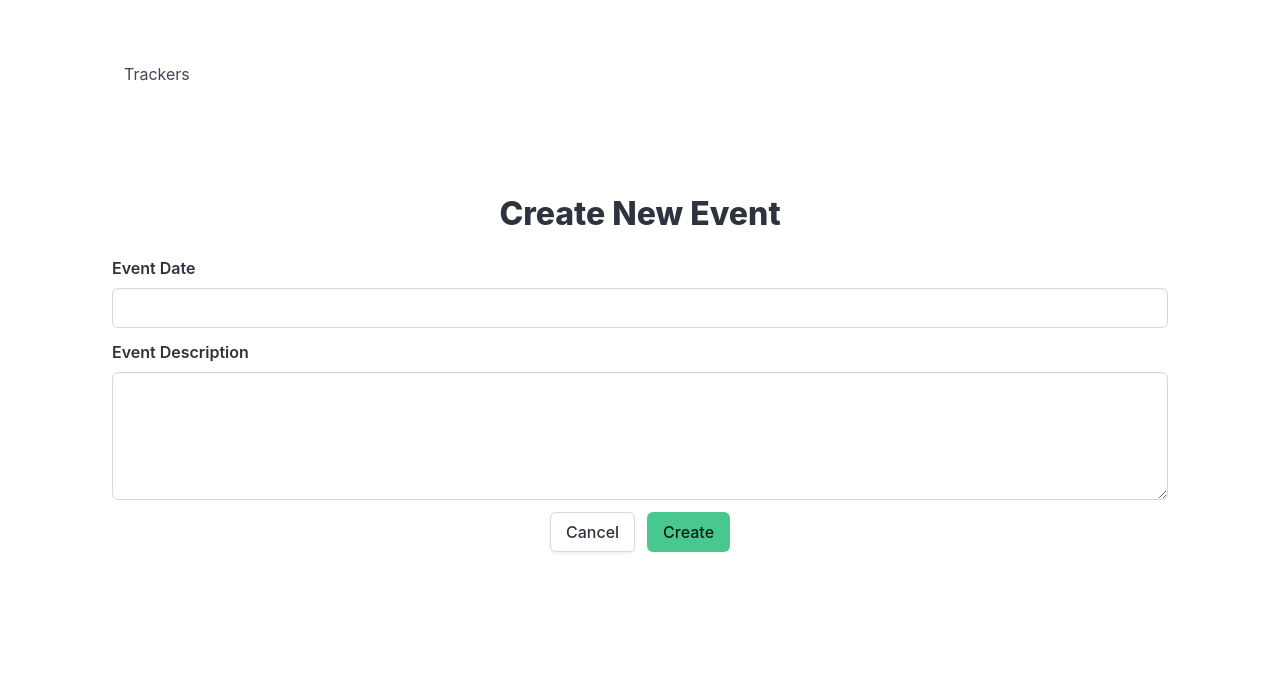
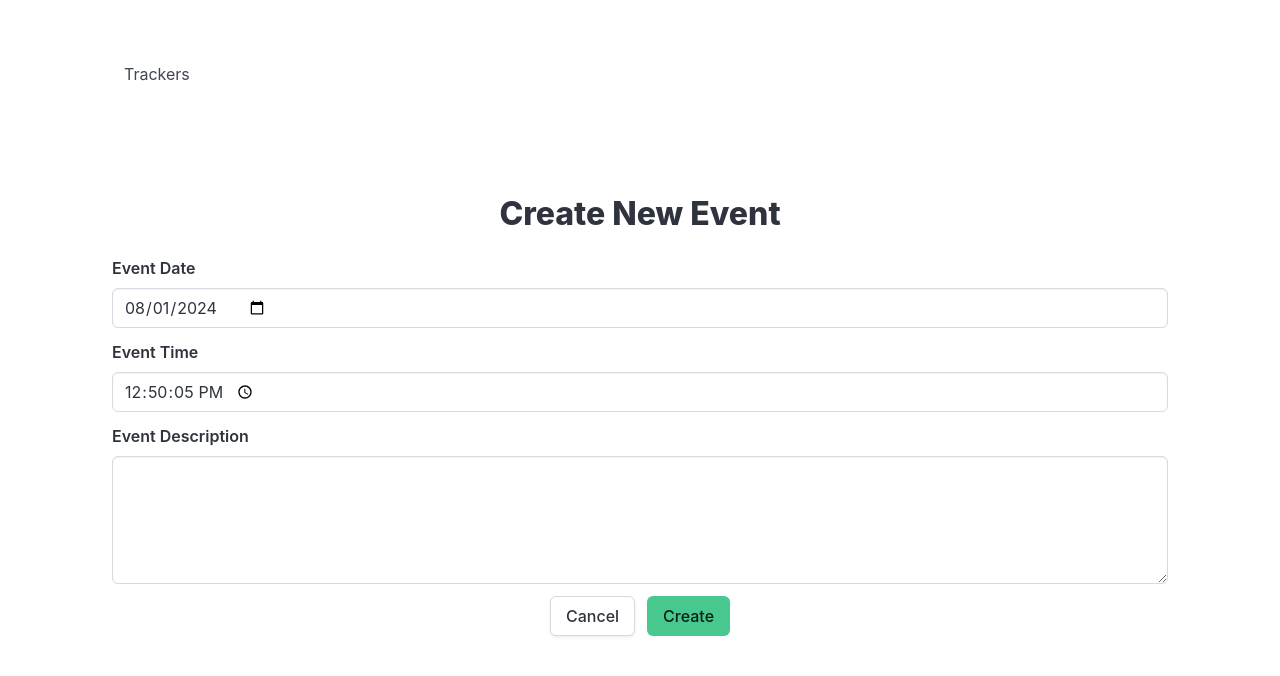
Before and after one commit to anthonyisensee/event-tracker, a React (Create React App) app: page /event/create/1 in a window 1280 px wide. Shown: the top 676 px of the page. Built offline with nearby package versions, Linux system fonts and the light colour scheme.

Commit message:
feat: separate event date and time properties
style: add browser date and time pickers with icons that support dark mode

```diff
--- a/public/index.html
+++ b/public/index.html
@@ -8,6 +8,7 @@
         <meta name="description" content="Web site created using create-react-app">
         <link rel="apple-touch-icon" href="%PUBLIC_URL%/logo192.png">
         <link rel="stylesheet" href="https://cdn.jsdelivr.net/npm/bulma@1.0.2/css/bulma.min.css">
+        <link rel="stylesheet" href="/stylesheet.css">
         <!--
             manifest.json provides metadata used when your web app is installed on a
             user's mobile device or desktop. See https://developers.google.com/web/fundamentals/web-app-manifest/
--- /dev/null
+++ b/public/stylesheet.css
@@ -0,0 +1,7 @@
+@media (prefers-color-scheme: dark) {
+
+    input {
+        color-scheme: dark;
+    }
+
+}
--- a/src/Shared/Bulma/Input.js
+++ b/src/Shared/Bulma/Input.js
@@ -1,4 +1,4 @@
-const Input = ({ label, type, defaultValue, onChange }) => {
+const Input = ({ label, type, defaultValue, onChange, required, step }) => {
 
     if (!label) {
         throw new Error("A required label was not provided to an Input component.")
@@ -8,7 +8,14 @@ const Input = ({ label, type, defaultValue, onChange }) => {
         <div className="field">
             <label className="label">{label}</label>
             <div className="control">
-                <input className="input" type={type ? type : "text"} defaultValue={defaultValue} onChange={onChange} />
+                <input
+                    className="input"
+                    type={type ? type : "text"}
+                    step={step ? step : ""}
+                    defaultValue={defaultValue}
+                    onChange={onChange}
+                    required={ required ? "required" : "" }
+                />
             </div>
         </div>
     )
--- a/src/Views/Event/CreateEvent.js
+++ b/src/Views/Event/CreateEvent.js
@@ -11,7 +11,7 @@ const CreateEvent = () => {
 
     const navigate = useNavigate()
 
-    const [event, setEvent] = useState({ trackerId })
+    const [event, setEvent] = useState({ trackerId, date: currentInputDate(), time: currentInputTime() })
 
     const handleSubmit = (submitEvent) => {
 
@@ -24,14 +24,51 @@ const CreateEvent = () => {
 
     }
 
+    function currentInputDate() {
+
+        const date = new Date()
+        const yyyy = String(date.getFullYear())
+        const mm = String(date.getMonth() + 1).padStart(2, "0")
+        const dd = String(date.getDay()).padStart(2, "0")
+        return `${yyyy}-${mm}-${dd}`
+
+    }
+
+    function currentInputTime() {
+
+        const date = new Date()
+        const hh = String(date.getHours()).padStart(2, "0")
+        const mm = String(date.getMinutes()).padStart(2, "0")
+        const ss = String(date.getSeconds()).padStart(2, "0")
+        return `${hh}:${mm}:${ss}`
+
+    }
+
     return (
         <div>
             <div className="content has-text-centered">
                 <h1>Create New Event</h1>
             </div>
             <form onSubmit={handleSubmit}>
-                <Input label="Event Date" onChange={ (e) => setEvent({ ...event, date: e.target.value }) }/>
-                <TextArea label="Event Description" onChange={ (e) => setEvent({ ...event, description: e.target.value }) }/>
+                <Input
+                    label="Event Date"
+                    type="date"
+                    defaultValue={event.date}
+                    onChange={ e => setEvent({ ...event, date: e.target.value }) }
+                    required={"required"}
+                />
+                <Input
+                    label="Event Time"
+                    type="time"
+                    step="1"
+                    defaultValue={event.time}
+                    onChange={ e => setEvent({ ...event, time: e.target.value }) }
+                    required={"required"}
+                />
+                <TextArea
+                    label="Event Description"
+                    onChange={ e => setEvent({ ...event, description: e.target.value }) }
+                />
                 <div className="buttons is-centered">
                     <Link to={`/tracker/${trackerId}`} className="button">Cancel</Link>
                     <button type="submit" className="button is-success">Create</button>
--- a/src/Views/Event/EditEvent.js
+++ b/src/Views/Event/EditEvent.js
@@ -43,10 +43,28 @@ const EditEvent = () => {
             </div>
             { event &&
             <form onSubmit={handleSubmit}>
-                <Input label="Event Date" defaultValue={event && event.date} onChange={ e => event.date = e.target.value }/>
-                <TextArea label="Event Description" defaultValue={event && event.description} onChange={ e => event.description = e.target.value }/>
+                <Input
+                    label="Event Date"
+                    type="date"
+                    defaultValue={event.date}
+                    onChange={ e => setEvent({ ...event, date: e.target.value}) }
+                    required={"required"}
+                />
+                <Input
+                    label="Event Time"
+                    type="time"
+                    step="1"
+                    defaultValue={event.time}
+                    onChange={ e => setEvent({ ...event, time: e.target.value}) }
+                    required={"required"}
+                />
+                <TextArea
+                    label="Event Description"
+                    defaultValue={event.description}
+                    onChange={ e => setEvent({ ...event, description: e.target.value}) }
+                />
                 <div className="buttons is-centered">
-                    { event && <Link to={`/tracker/${event.trackerId}`} className="button">Cancel</Link> }
+                    <Link to={`/tracker/${event.trackerId}`} className="button">Cancel</Link>
                     <button type="submit" className="button is-success">Edit</button>
                 </div>
             </form>
--- a/src/Views/Tracker/Tracker.js
+++ b/src/Views/Tracker/Tracker.js
@@ -83,6 +83,7 @@ const Tracker = () => {
             <table className="table is-fullwidth">
                 <thead>
                     <tr>
+                        <th>Date</th>
                         <th>Time</th>
                         <th>Description</th>
                         <th></th>
@@ -93,6 +94,7 @@ const Tracker = () => {
                         return (
                             <tr key={index}>
                                 <td>{event.date}</td>
+                                <td>{event.time}</td>
                                 <td>{event.description}</td>
                                 <td>
                                     <div className="buttons is-right">
```
